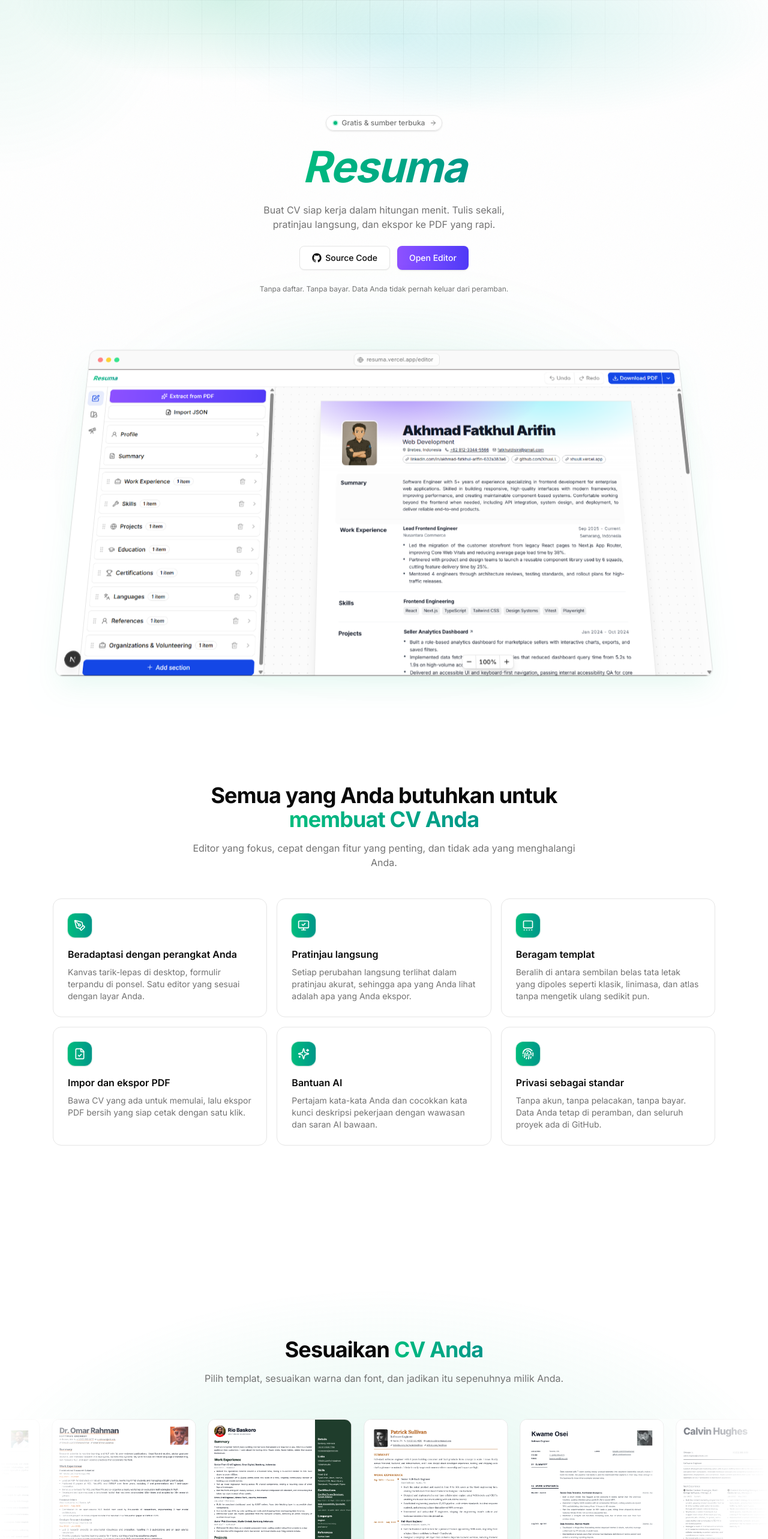
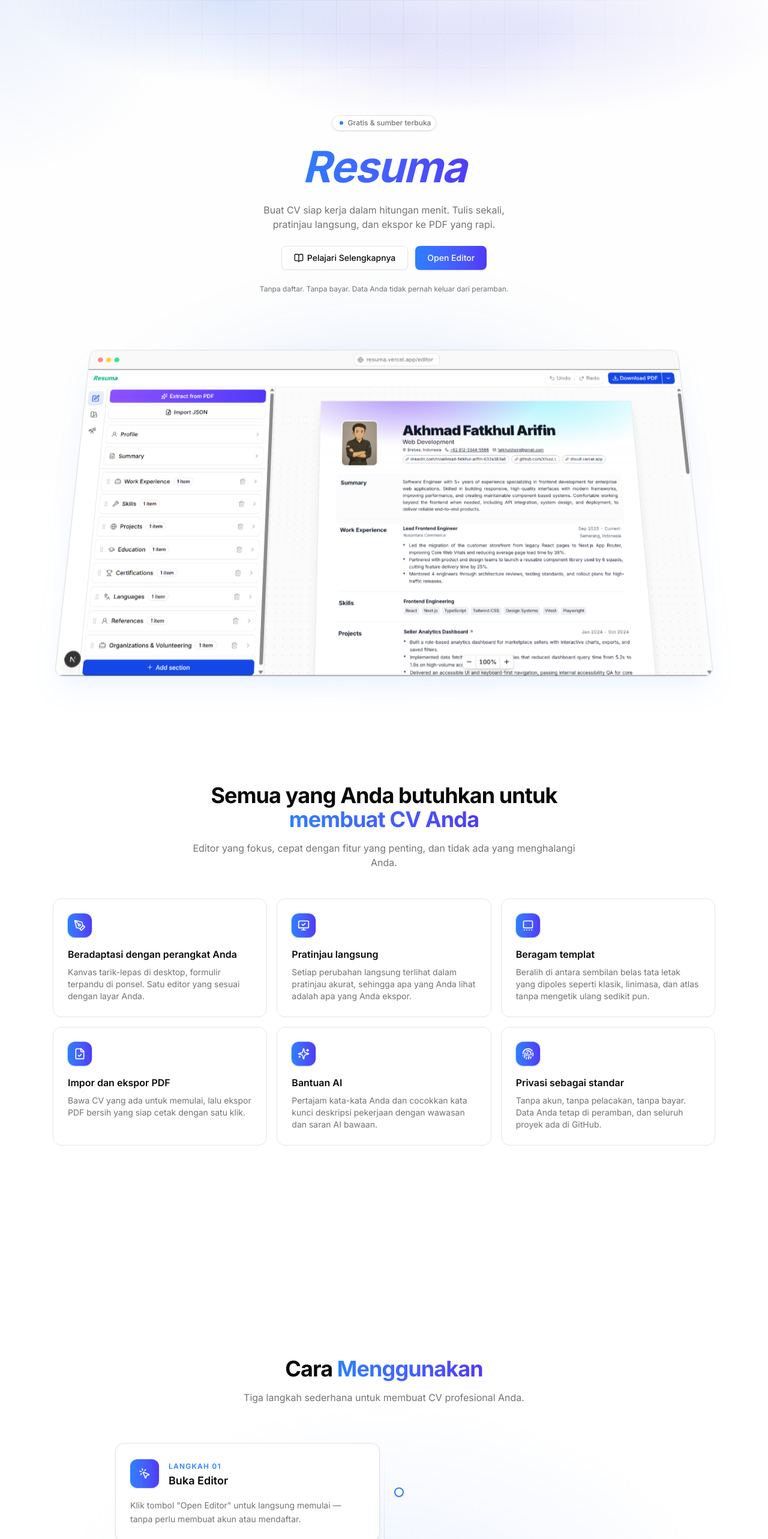
Before and after one commit to XhuuLL/Resuma, a Next.js app: page / in a window 1280 px wide. Shown: the top 2566 px of the page at 60% size. Built offline with nearby package versions, Linux system fonts and the light colour scheme; a web font is replaced by a local one.

Commit message:
update theme

```diff
--- a/src/app/page.tsx
+++ b/src/app/page.tsx
@@ -2,6 +2,7 @@
 import { Features } from "@/components/landing/features";
 import { GrainOverlay } from "@/components/landing/grain-overlay";
 import { Hero } from "@/components/landing/hero";
+import { HowToUse } from "@/components/landing/how-to-use";
 import { LandingBody } from "@/components/landing/landing-body";
 import { SiteFooter } from "@/components/landing/site-footer";
 import { TemplateCarousel } from "@/components/landing/template-carousel";
@@ -13,6 +14,7 @@
       <LandingBody>
         <Hero />
         <Features />
+        <HowToUse />
         <TemplateCarousel />
         <Contribute />
       </LandingBody>
--- a/src/components/landing/builder-showcase.tsx
+++ b/src/components/landing/builder-showcase.tsx
@@ -7,7 +7,7 @@
  */
 export function BuilderFrame() {
   return (
-    <div className="relative overflow-hidden rounded-2xl border bg-background shadow-2xl shadow-emerald-500/10 ring-1 ring-black/5">
+    <div className="relative overflow-hidden rounded-2xl border bg-background shadow-2xl shadow-blue-500/10 ring-1 ring-black/5">
       <div className="flex h-10 items-center gap-2 border-b bg-muted/60 px-4">
         <span className="flex gap-1.5">
           <span className="size-2.5 rounded-full bg-red-400/80" />
--- a/src/components/landing/contribute.tsx
+++ b/src/components/landing/contribute.tsx
@@ -15,7 +15,7 @@
         <RevealItem>
           <h2 className="text-4xl font-bold tracking-tight sm:text-5xl">
             Mulai buat{" "}
-            <span className="bg-linear-to-r from-emerald-500 to-teal-600 bg-clip-text text-transparent">
+            <span className="bg-linear-to-r from-blue-500 to-indigo-600 bg-clip-text text-transparent">
               CV Anda
             </span>
           </h2>
@@ -55,7 +55,7 @@
   );
 }
 
-/** Faint masked grid + soft violet glow, echoing the hero backdrop. */
+/** Faint masked grid + soft blue glow, echoing the hero backdrop. */
 function CtaBackdrop() {
   const mask =
     "radial-gradient(ellipse 60% 65% at 50% 100%, black, transparent 78%)";
@@ -75,7 +75,7 @@
         className="absolute inset-0"
         style={{
           background:
-            "radial-gradient(55% 60% at 50% 100%, rgba(16, 185, 129, 0.14), transparent 70%)",
+            "radial-gradient(55% 60% at 50% 100%, rgba(37, 99, 235, 0.14), transparent 70%)",
         }}
       />
     </div>
--- a/src/components/landing/features.tsx
+++ b/src/components/landing/features.tsx
@@ -79,7 +79,7 @@
       <Reveal className="mx-auto max-w-2xl text-center">
         <h2 className="text-3xl font-bold tracking-tight sm:text-4xl">
           Semua yang Anda butuhkan untuk <br />
-          <span className="bg-linear-to-r from-emerald-500 to-teal-600 bg-clip-text text-transparent">
+          <span className="bg-linear-to-r from-blue-500 to-indigo-600 bg-clip-text text-transparent">
             membuat CV Anda
           </span>
         </h2>
@@ -119,10 +119,10 @@
           className="pointer-events-none absolute inset-0 opacity-0 transition-opacity duration-300 group-hover:opacity-100"
           style={{
             background:
-              "radial-gradient(120% 90% at 0% 0%, rgba(16, 185, 129, 0.10), transparent 55%)",
+              "radial-gradient(120% 90% at 0% 0%, rgba(37, 99, 235, 0.10), transparent 55%)",
           }}
         />
-        <span className="relative inline-flex size-10 items-center justify-center rounded-xl bg-linear-to-r from-emerald-500 to-teal-600 text-white shadow-sm ring-1 ring-emerald-500/20 transition-transform duration-300 group-hover:scale-105">
+        <span className="relative inline-flex size-10 items-center justify-center rounded-xl bg-linear-to-r from-blue-500 to-indigo-600 text-white shadow-sm ring-1 ring-blue-500/20 transition-transform duration-300 group-hover:scale-105">
           <Icon ref={iconRef} size={20} />
         </span>
         <h3 className="relative mt-4 font-semibold">{feature.title}</h3>
--- a/src/components/landing/hero.tsx
+++ b/src/components/landing/hero.tsx
@@ -2,7 +2,7 @@
 
 import { useRef } from "react";
 import Link from "next/link";
-import { ArrowRight } from "lucide-react";
+import { BookOpen } from "lucide-react";
 import {
   motion,
   MotionValue,
@@ -17,10 +17,7 @@
 import { motionTokens } from "@/lib/motion-tokens";
 import { BuilderFrame } from "./builder-showcase";
 import { KineticText } from "./kinetic-text";
-// Shared landing entrance vocabulary — single source of timing/easing.
 import { blurUp as item, staggerContainer as container } from "./reveal";
-
-const GITHUB_URL = "https://github.com/XhuuLL/Resuma";
 
 export function Hero() {
   const reduce = useReducedMotion();
@@ -32,15 +29,11 @@
     offset: ["start start", "end start"],
   });
 
-  // Scroll-linked (desktop-only): frame tilts back + scales down, flattening in.
   const rotateX = useTransform(scrollYProgress, [0, 0.65], [12, 0]);
   const scale = useTransform(scrollYProgress, [0, 0.65], [0.85, 1]);
-  // The frame rises up (faster than scroll) over the copy.
   const frameY = useTransform(scrollYProgress, [0, 1], ["15%", "-12%"]);
   const contentFrameY = useTransform(scrollYProgress, [0, 1], ["0%", "30%"]);
 
-  // Entrances run everywhere (except reduced-motion); parallax/tilt only on
-  // desktop, where it's smooth and not jank-prone.
   const entrance = !reduce;
   const parallax = !reduce && !isMobile;
   const itemVariants = entrance ? item : undefined;
@@ -57,20 +50,16 @@
           animate={entrance ? "show" : undefined}
           style={parallax ? { y: contentFrameY } : undefined}
         >
-          <motion.a
-            href={GITHUB_URL}
-            target="_blank"
-            rel="noopener noreferrer"
+          <motion.span
             variants={itemVariants}
             className="group inline-flex items-center gap-2 rounded-full border bg-background/70 py-1 pr-2 pl-3 text-xs font-medium text-muted-foreground shadow-sm backdrop-blur transition-colors hover:text-foreground"
           >
             <span className="relative flex size-1.5">
-              <span className="absolute inline-flex size-full animate-ping rounded-full bg-emerald-500 opacity-75" />
-              <span className="relative inline-flex size-1.5 rounded-full bg-emerald-500" />
+              <span className="absolute inline-flex size-full animate-ping rounded-full bg-blue-500 opacity-75" />
+              <span className="relative inline-flex size-1.5 rounded-full bg-blue-500" />
             </span>
             Gratis &amp; sumber terbuka
-            <ArrowRight className="size-3 transition-transform group-hover:translate-x-0.5" />
-          </motion.a>
+          </motion.span>
 
           <motion.div variants={itemVariants}>
             <KineticText
@@ -91,16 +80,14 @@
             className="flex flex-wrap items-center justify-center gap-3"
           >
             <a
-              href={GITHUB_URL}
-              target="_blank"
-              rel="noopener noreferrer"
+              href="#cara-menggunakan"
               className={cn(
                 buttonVariants({ variant: "outline", size: "lg" }),
                 "px-5",
               )}
             >
-              <GithubMarkIcon className="size-4" />
-              Source Code
+              <BookOpen className="size-4" />
+              Pelajari Selengkapnya
             </a>
             <Link
               href="/editor"
@@ -153,7 +140,7 @@
             className="pointer-events-none absolute inset-x-0 -top-12 bottom-0 -z-10 blur-3xl"
             style={{
               background:
-                "radial-gradient(60% 60% at 50% 40%, rgba(16, 185, 129, 0.28), transparent 70%)",
+                "radial-gradient(60% 60% at 50% 40%, rgba(37, 99, 235, 0.28), transparent 70%)",
             }}
           />
           <motion.div
@@ -179,7 +166,6 @@
   scrollYProgress: MotionValue<number>;
   animated?: boolean;
 }) {
-  // Tamed parallax: the backdrop drifts only slightly behind the scroll.
   const yPosition = useTransform(scrollYProgress, [0, 1], ["0%", "40%"]);
 
   return (
@@ -188,14 +174,14 @@
       className="pointer-events-none absolute inset-0 -z-10"
       style={animated ? { y: yPosition } : undefined}
     >
-      {/* Aurora mesh — layered, offset blooms in violet / indigo / fuchsia. */}
+      {/* Aurora mesh — layered, offset blooms in blue / indigo. */}
       <div
         className="absolute inset-0"
         style={{
           background: [
-            "radial-gradient(40% 40% at 30% 0%, rgba(16, 185, 129, 0.18), transparent 70%)",
-            "radial-gradient(45% 45% at 70% 8%, rgba(20, 184, 166, 0.14), transparent 72%)",
-            "radial-gradient(35% 38% at 52% 14%, rgba(6, 182, 212, 0.10), transparent 70%)",
+            "radial-gradient(40% 40% at 30% 0%, rgba(37, 99, 235, 0.18), transparent 70%)",
+            "radial-gradient(45% 45% at 70% 8%, rgba(99, 102, 241, 0.14), transparent 72%)",
+            "radial-gradient(35% 38% at 52% 14%, rgba(79, 70, 229, 0.10), transparent 70%)",
           ].join(", "),
         }}
       />
@@ -215,11 +201,3 @@
     </motion.div>
   );
 }
-
-function GithubMarkIcon(props: React.SVGProps<SVGSVGElement>) {
-  return (
-    <svg viewBox="0 0 24 24" fill="currentColor" aria-hidden="true" {...props}>
-      <path d="M12 .5C5.65.5.5 5.65.5 12c0 5.08 3.29 9.39 7.86 10.91.58.1.79-.25.79-.56v-2c-3.2.7-3.87-1.36-3.87-1.36-.52-1.32-1.27-1.67-1.27-1.67-1.04-.71.08-.7.08-.7 1.15.08 1.76 1.18 1.76 1.18 1.02 1.75 2.68 1.24 3.34.95.1-.74.4-1.24.72-1.53-2.55-.29-5.24-1.28-5.24-5.69 0-1.26.45-2.29 1.18-3.09-.12-.29-.51-1.46.11-3.04 0 0 .96-.31 3.15 1.18.91-.25 1.89-.38 2.86-.38.97 0 1.95.13 2.86.38 2.19-1.49 3.15-1.18 3.15-1.18.62 1.58.23 2.75.11 3.04.74.8 1.18 1.83 1.18 3.09 0 4.42-2.69 5.39-5.25 5.68.41.36.78 1.06.78 2.13v3.16c0 .31.21.67.8.55C20.21 21.39 23.5 17.08 23.5 12 23.5 5.65 18.35.5 12 .5z" />
-    </svg>
-  );
-}
--- /dev/null
+++ b/src/components/landing/how-to-use.tsx
@@ -0,0 +1,120 @@
+import Link from "next/link";
+import { MousePointerClick, PenLine, FileDown } from "lucide-react";
+
+import { buttonVariants } from "@/components/ui/button";
+import { cn } from "@/lib/utils";
+import { Reveal, RevealItem, RevealStagger } from "./reveal";
+
+const STEPS = [
+  {
+    number: "01",
+    Icon: MousePointerClick,
+    title: "Buka Editor",
+    description:
+      "Klik tombol \"Open Editor\" untuk langsung memulai — tanpa perlu membuat akun atau mendaftar.",
+  },
+  {
+    number: "02",
+    Icon: PenLine,
+    title: "Isi Data Anda",
+    description:
+      "Tulis pengalaman kerja, pendidikan, keahlian, dan informasi pribadi Anda di formulir yang sudah tersedia.",
+  },
+  {
+    number: "03",
+    Icon: FileDown,
+    title: "Ekspor PDF",
+    description:
+      "Pilih templat yang Anda suka, lalu unduh CV dalam format PDF yang rapi dan siap dikirim ke perusahaan.",
+  },
+];
+
+export function HowToUse() {
+  return (
+    <section
+      id="cara-menggunakan"
+      className="relative overflow-hidden px-6 py-24 sm:py-32 md:py-40"
+    >
+      <div
+        aria-hidden
+        className="pointer-events-none absolute inset-0 -z-10"
+        style={{
+          background:
+            "radial-gradient(800px 500px at 50% 50%, rgba(37, 99, 235, 0.08), transparent 70%)",
+        }}
+      />
+
+      <Reveal className="mx-auto max-w-2xl text-center">
+        <h2 className="text-3xl font-bold tracking-tight sm:text-4xl">
+          Cara{" "}
+          <span className="bg-linear-to-r from-blue-500 to-indigo-600 bg-clip-text text-transparent">
+            Menggunakan
+          </span>
+        </h2>
+        <p className="mt-4 text-muted-foreground">
+          Tiga langkah sederhana untuk membuat CV profesional Anda.
+        </p>
+      </Reveal>
+
+      <RevealStagger className="relative mx-auto mt-16 max-w-4xl">
+        {/* Vertical connector line */}
+        <div
+          aria-hidden
+          className="absolute left-6 top-0 bottom-0 hidden w-px bg-gradient-to-b from-transparent via-blue-500/30 to-transparent md:left-1/2 md:block"
+        />
+
+        <div className="flex flex-col gap-12 md:gap-16">
+          {STEPS.map((step, i) => (
+            <RevealItem key={step.number}>
+              <div
+                className={cn(
+                  "relative flex flex-col items-start gap-6 md:flex-row md:items-center",
+                  i % 2 === 1 && "md:flex-row-reverse",
+                )}
+              >
+                {/* Content card */}
+                <div className="flex-1 rounded-2xl border bg-background p-6 shadow-sm transition-shadow hover:shadow-md">
+                  <div className="flex items-center gap-4">
+                    <span className="inline-flex size-12 shrink-0 items-center justify-center rounded-xl bg-linear-to-r from-blue-500 to-indigo-600 text-white shadow-sm">
+                      <step.Icon className="size-5" />
+                    </span>
+                    <div>
+                      <span className="text-xs font-semibold uppercase tracking-widest text-blue-500">
+                        Langkah {step.number}
+                      </span>
+                      <h3 className="text-lg font-semibold">{step.title}</h3>
+                    </div>
+                  </div>
+                  <p className="mt-4 text-sm leading-relaxed text-muted-foreground">
+                    {step.description}
+                  </p>
+                </div>
+
+                {/* Center dot on the timeline (desktop) */}
+                <div
+                  aria-hidden
+                  className="hidden size-4 shrink-0 rounded-full border-2 border-blue-500 bg-background shadow-sm md:block"
+                />
+
+                {/* Spacer for alternating layout */}
+                <div className="hidden flex-1 md:block" />
+              </div>
+            </RevealItem>
+          ))}
+        </div>
+      </RevealStagger>
+
+      <Reveal className="mt-14 flex justify-center">
+        <Link
+          href="/editor"
+          className={cn(
+            buttonVariants({ variant: "ai", size: "lg" }),
+            "px-8",
+          )}
+        >
+          Mulai Sekarang
+        </Link>
+      </Reveal>
+    </section>
+  );
+}
--- a/src/components/landing/kinetic-text.tsx
+++ b/src/components/landing/kinetic-text.tsx
@@ -20,7 +20,7 @@
     <h1
       {...rest}
       className={cn(
-        "flex flex-wrap font-bold italic bg-linear-to-r from-emerald-500 to-teal-600 bg-clip-text text-transparent",
+        "flex flex-wrap font-bold italic bg-linear-to-r from-blue-500 to-indigo-600 bg-clip-text text-transparent",
         className,
       )}
       style={mergedStyle}
@@ -29,7 +29,7 @@
         <span
           key={i}
           aria-hidden="true"
-          className="will-change-[font-weight,-webkit-text-stroke-width,padding] [-webkit-text-stroke-color:var(--color-teal-600)]  [transition:font-weight_0.4s,-webkit-text-stroke-color_0.4s,-webkit-text-stroke-width_0.4s,padding_0.4s] hover:px-(--hover-padding) hover:font-thin hover:[-webkit-text-stroke-color:transparent] has-[+span+span:hover]:font-semibold has-[+span:hover]:px-(--hover-padding) has-[+span:hover]:font-normal [:hover+&]:px-(--hover-padding) [:hover+&]:font-normal [:hover+span+&]:font-semibold"
+          className="will-change-[font-weight,-webkit-text-stroke-width,padding] [-webkit-text-stroke-color:var(--color-indigo-600)]  [transition:font-weight_0.4s,-webkit-text-stroke-color_0.4s,-webkit-text-stroke-width_0.4s,padding_0.4s] hover:px-(--hover-padding) hover:font-thin hover:[-webkit-text-stroke-color:transparent] has-[+span+span:hover]:font-semibold has-[+span:hover]:px-(--hover-padding) has-[+span:hover]:font-normal [:hover+&]:px-(--hover-padding) [:hover+&]:font-normal [:hover+span+&]:font-semibold"
         >
           {letter === " " ? " " : letter}
         </span>
--- a/src/components/landing/landing-body.tsx
+++ b/src/components/landing/landing-body.tsx
@@ -44,7 +44,7 @@
   x: ReturnType<typeof useMotionValue<number>>;
   y: ReturnType<typeof useMotionValue<number>>;
 }) {
-  const background = useMotionTemplate`radial-gradient(420px 420px at ${x}px ${y}px, rgba(16, 185, 129, 0.08), transparent 70%)`;
+  const background = useMotionTemplate`radial-gradient(420px 420px at ${x}px ${y}px, rgba(37, 99, 235, 0.08), transparent 70%)`;
   return (
     <motion.div
       aria-hidden
--- a/src/components/landing/site-footer.tsx
+++ b/src/components/landing/site-footer.tsx
@@ -1,5 +1,4 @@
 import Link from "next/link";
-import { ThemeToggle } from "@/components/theme-toggle";
 
 const GITHUB_URL = "https://github.com/XhuuLL/Resuma";
 
@@ -8,12 +7,11 @@
     <footer className="border-t">
       <div className="mx-auto flex max-w-6xl flex-col items-center justify-between gap-4 px-6 py-8 text-sm text-muted-foreground sm:flex-row">
         <div>
-          <span className="font-bold italic bg-linear-to-r from-emerald-500 to-teal-600 bg-clip-text text-transparent">
+          <span className="font-bold italic bg-linear-to-r from-blue-500 to-indigo-600 bg-clip-text text-transparent">
             Resuma
           </span>
         </div>
         <nav className="flex items-center gap-5">
-          <ThemeToggle />
           <Link href="/editor" className="hover:text-foreground">
             Editor
           </Link>
--- a/src/components/landing/template-carousel.tsx
+++ b/src/components/landing/template-carousel.tsx
@@ -61,7 +61,7 @@
         className="pointer-events-none absolute inset-0"
         style={{
           background:
-            "radial-gradient(1000px 560px at 50% 40%, rgba(16, 185, 129, 0.14), transparent 70%)",
+            "radial-gradient(1000px 560px at 50% 40%, rgba(37, 99, 235, 0.14), transparent 70%)",
         }}
       />
 
@@ -69,7 +69,7 @@
         <RevealItem>
           <h2 className="text-3xl font-bold tracking-tight sm:text-4xl">
             Sesuaikan{" "}
-            <span className="bg-linear-to-r from-emerald-500 to-teal-600 bg-clip-text text-transparent">
+            <span className="bg-linear-to-r from-blue-500 to-indigo-600 bg-clip-text text-transparent">
               CV Anda
             </span>
           </h2>
--- a/src/components/ui/button.tsx
+++ b/src/components/ui/button.tsx
@@ -19,7 +19,7 @@
         destructive:
           "bg-destructive/10 text-destructive hover:bg-destructive/20 focus-visible:border-destructive/40 focus-visible:ring-destructive/20 dark:bg-destructive/20 dark:hover:bg-destructive/30 dark:focus-visible:ring-destructive/40",
         link: "text-primary underline-offset-4 hover:underline",
-        ai: "bg-gradient-to-r from-violet-500 to-indigo-600 text-white border-transparent border-0 shadow-sm hover:opacity-90 active:opacity-80 focus-visible:border-violet-400 focus-visible:ring-violet-400/40",
+        ai: "bg-gradient-to-r from-blue-500 to-indigo-600 text-white border-transparent border-0 shadow-sm hover:opacity-90 active:opacity-80 focus-visible:border-blue-400 focus-visible:ring-blue-400/40",
       },
       size: {
         default:
```
Also changed, not shown: public/logo.png (added).
